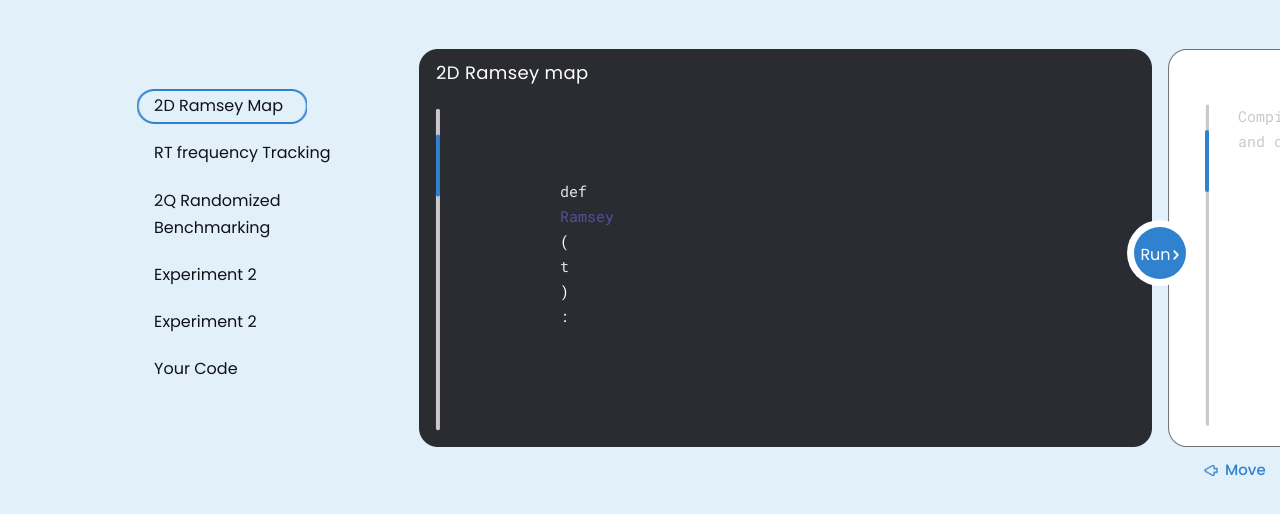
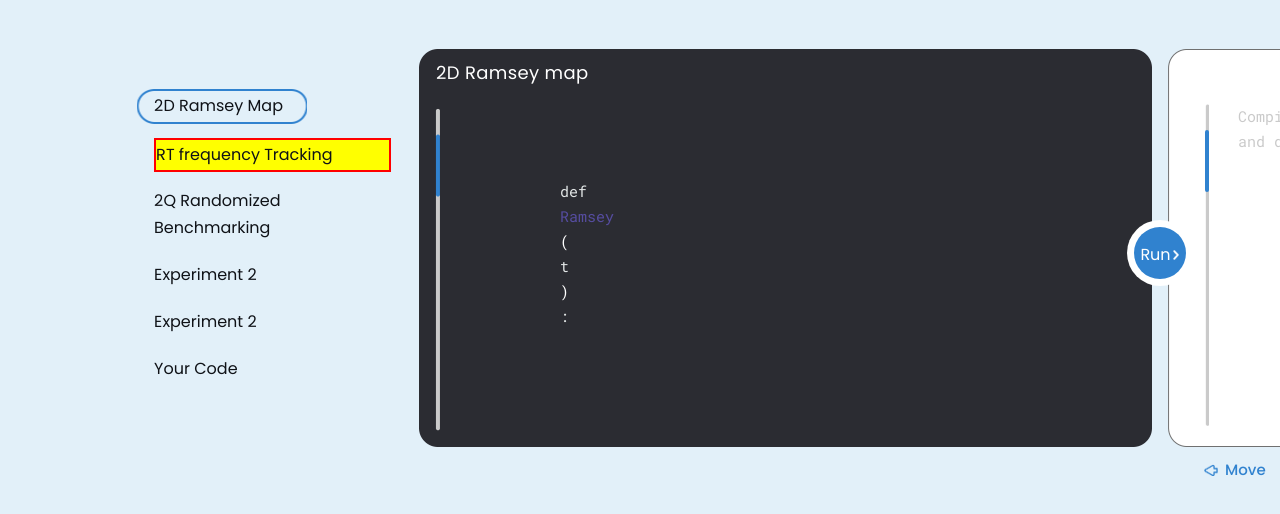
Before and after one commit to richardlqm/TryQua, a website built with Parcel: page try_qua_version_1/index.html in a window 1280 px wide. In both pictures the pointer is over the element 270 px from the left and 437 px from the top of the page. Shown: the part 284-798 px from the top of the page. Built offline with nearby package versions, Linux system fonts and the light colour scheme.

Commit message:
added hoover to rt frequency

```diff
--- a/try_qua_version_1/index.html
+++ b/try_qua_version_1/index.html
@@ -15,6 +15,15 @@
       href="https://fonts.googleapis.com/css2?family=Roboto Mono:wght@400&display=swap"
     />
   </head>
+  <style>
+    /* Add a CSS class to define the hover effect */
+    .highlight-on-hover:hover {
+      /* Change the background color and add a border on hover */
+      background-color: yellow; /* Change this to the desired highlight color */
+      border: 2px solid red; /* Change this to the desired border style */
+      cursor: pointer; /* Change the cursor style to indicate interactivity */
+    }
+  </style>
   <body>
     <div class="web-1920-11">
       <div class="web-1920-11-child"></div>
@@ -154,7 +163,7 @@
           <div class="your-code"><span class="span">E</span>xperiment 2</div>
         </div>
       </div>
-      <div class="program-2-page-1" id="rtFrequencyTrackingContainer1" contenteditable="true">
+      <div class="program-2-page-1 highlight-on-hover" id="rtFrequencyTrackingContainer1" contenteditable="true">
         <div class="program-3-page-1-inner">
           <div class="your-code">
             <span class="span">R</span>T frequency Tracking
```
